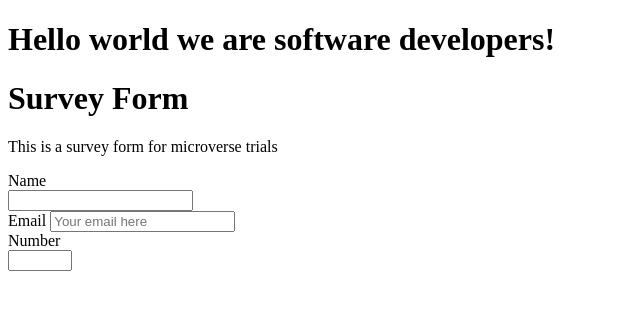
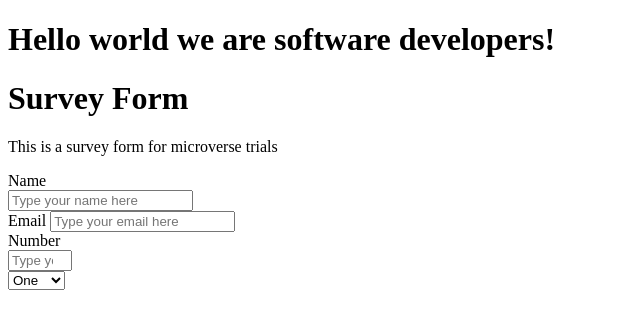
Before and after one commit to Addis-Belete/Survey-Form, a plain HTML site: page index.html in a window 1280 px wide. Shown: the whole page, without its empty margins (0-640 px from the left). Drawn offline with Linux system fonts and the light colour scheme.

Commit message:
I added placeholder and dropdown options

```diff
--- a/index.html
+++ b/index.html
@@ -12,12 +12,18 @@
     <p id="description"> This is a survey form for microverse trials</p>
 
 <form id ="survey-form">
-<label id="survey-name" for="name" >Name <br> <input  id="name"type="text" name="name" required > </label>
+<label id="name-label" for="name" >Name <br> <input  id="name"type="text" name="name" placeholder="Type your name here" required > </label>
 <br>
 <label id="email-label" for="email">Email</label>
-<input id="email" name="email" type="email" placeholder="Your email here" required> <br>
+<input id="email" name="email" type="email" placeholder="Type your email here" required> <br>
 
-<label id="survey-num" for="number" >Number<br> <input  id="number" type="number" min="0" max="100"required > </label>
+<label id="number-label" for="number" >Number<br> <input  id="number" type="number" min="0" max="100" placeholder="Type your number here" required > </label>
+<br>
+<select id="dropdown">
+  <option value="option one">One</option>
+  <option value="option two">Two</option>
+  <option value="option three">Three</option>
+</select>
 </form>
 
     <script src="https://cdn.freecodecamp.org/testable-projects-fcc/v1/bundle.js"></script>
```
